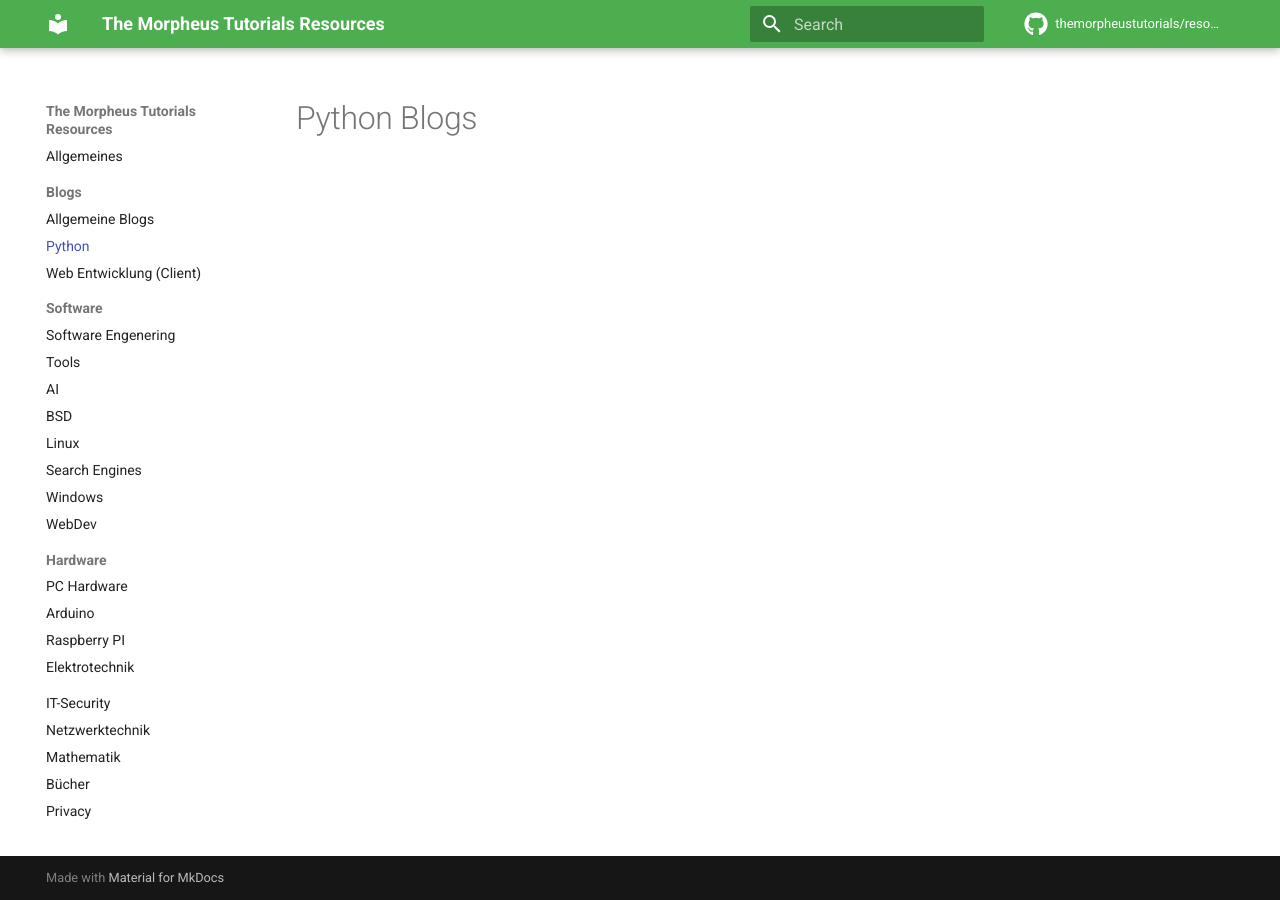
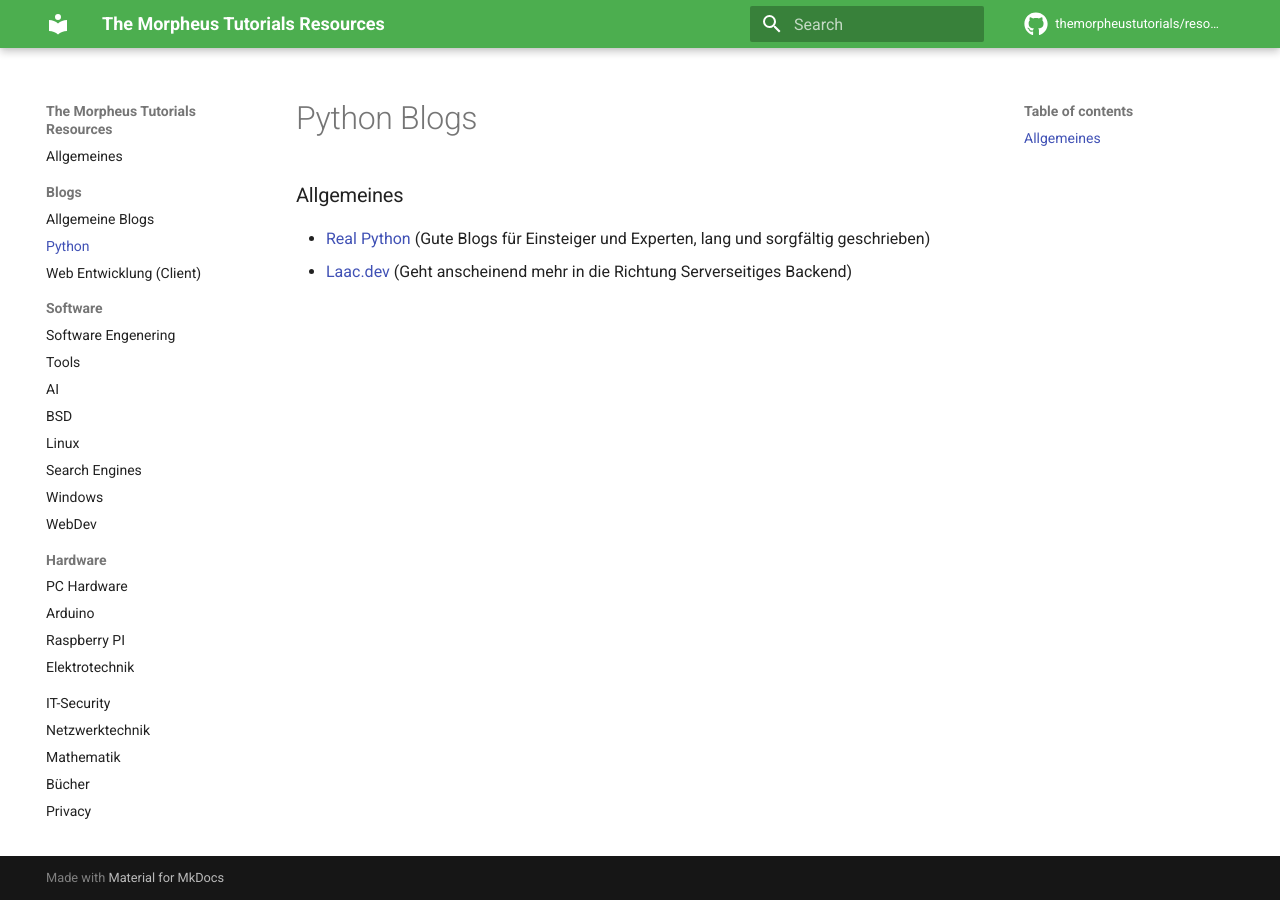
Before and after one commit to themorpheustutorials/resources, an MkDocs documentation site: the page built from docs/blogs/python.md, in a window 1280 px wide. Built offline with MkDocs 1.6.1 and Material for MkDocs 9.7.7, drawn with Linux system fonts in a browser that asks for light colours; comment, search, counter and statistics services are not loaded.

Commit message:
Update python.md

```diff
--- a/docs/blogs/python.md
+++ b/docs/blogs/python.md
@@ -1 +1,4 @@
 # Python Blogs
+### Allgemeines
+- [Real Python](https://realpython.com/) (Gute Blogs für Einsteiger und Experten, lang und sorgfältig geschrieben)
+- [Laac.dev](https://www.laac.dev/) (Geht anscheinend mehr in die Richtung Serverseitiges Backend)
```
